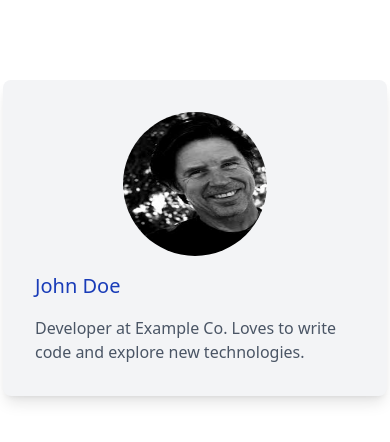
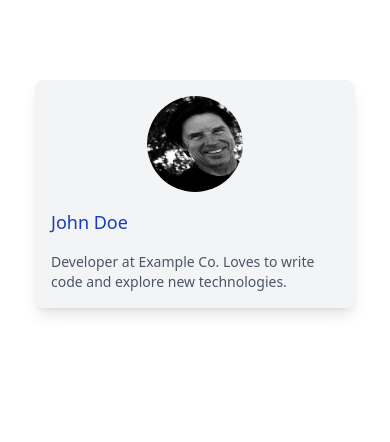
Before and after one commit to Kaydev-cmd/alx-fe-reactjs, a React (Vite) app in the folder tailwind-react-integration/: page / in a window 390 px wide. Shown: the top 442 px of the page. Built offline with nearby package versions, Linux system fonts and the light colour scheme.

Commit message:
feat: add responsive utilities to UserProfile component for improved layout on different screen sizes

```diff
--- a/tailwind-react-integration/src/components/UserProfile.jsx
+++ b/tailwind-react-integration/src/components/UserProfile.jsx
@@ -2,10 +2,14 @@ import React from "react";
 
 const UserProfile = () => {
   return (
-    <div className="user-profile bg-gray-100 p-8 max-w-sm mx-auto my-20 rounded-lg shadow-lg">
-      <img src="/assets/images/john_doe.jpeg" alt="User" className="rounded-full w-36 h-36 mx-auto"/>
-      <h1 className="text-xl text-blue-800 my-4">John Doe</h1>
-      <p className="text-gray-600 text-base">
+    <div className="user-profile bg-gray-100 p-4 max-w-xs mx-auto my-20 rounded-lg shadow-lg md:p-8 md:max-w-ms">
+      <img
+        src="/assets/images/john_doe.jpeg"
+        alt="User"
+        className="rounded-full w-24 h-24 mx-auto md:w-36 md:h-36"
+      />
+      <h1 className="text-lg text-blue-800 my-4 md:text-xl">John Doe</h1>
+      <p className="text-gray-600 text-sm md:text-base">
         Developer at Example Co. Loves to write code and explore new
         technologies.
       </p>
```
